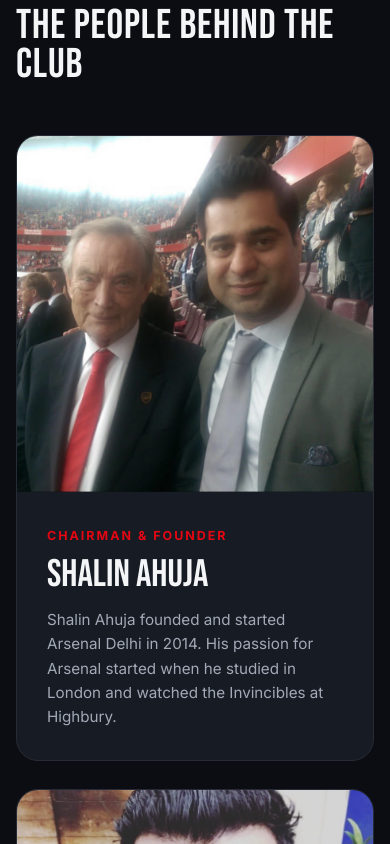
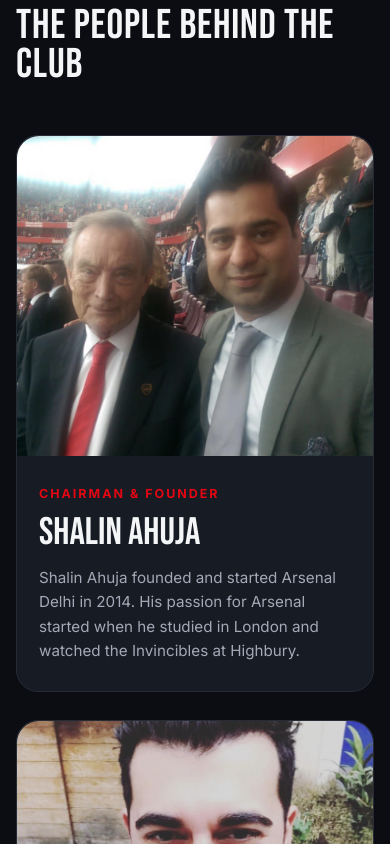
Before and after one commit to anunay117/arsenal-delhi, a plain HTML site: page index.html in a window 390 px wide. Shown: the part 6400-7244 px from the top of the page. Drawn offline with Linux system fonts and the light colour scheme.

Commit message:
Fix team cards on iOS Safari: photo no longer covers role and bio
Co-Authored-By: Claude Opus 5.5 <noreply@anthropic.com>

```diff
--- a/index.html
+++ b/index.html
@@ -138,7 +138,7 @@ section{padding:110px 0;position:relative}
 .member{display:grid;grid-template-columns:220px 1fr;background:var(--card);border:1px solid var(--line);border-radius:22px;overflow:hidden;transition:.3s}
 .member:hover{border-color:#3a4150;transform:translateY(-4px)}
 .member img{width:100%;height:100%;object-fit:cover;min-height:280px;filter:grayscale(.15)}
-.member div{padding:30px}
+.member div{padding:30px;min-width:0}
 .member .role{color:var(--red);font-weight:700;font-size:.78rem;letter-spacing:.16em;text-transform:uppercase}
 .member h3{font-family:"Bebas Neue";font-size:2.4rem;font-weight:400;line-height:1;margin:8px 0 14px}
 .member p{color:var(--muted);font-size:.95rem}
@@ -213,8 +213,9 @@ footer{border-top:1px solid var(--line);padding:50px 0 34px}
   .perk-grid,.tiers,.fine,.stats{grid-template-columns:1fr}
   .stats{grid-template-columns:repeat(3,1fr)}
   .stat{padding:14px 10px}.stat b{font-size:1.9rem}
-  .member{grid-template-columns:1fr}
-  .member img{aspect-ratio:1/1;min-height:0;object-position:top}
+  .member{display:flex;flex-direction:column;overflow:visible;transform:none!important}
+  .member img{height:320px;min-height:0;flex:none;object-position:center 20%;border-radius:22px 22px 0 0}
+  .member div{display:block;position:relative;z-index:1;padding:24px 22px 28px;opacity:1;visibility:visible}
   .about-media .float{right:-6px;bottom:-26px}
   .screen-card{padding:44px 24px}
   form{grid-template-columns:1fr;padding:24px}
```
